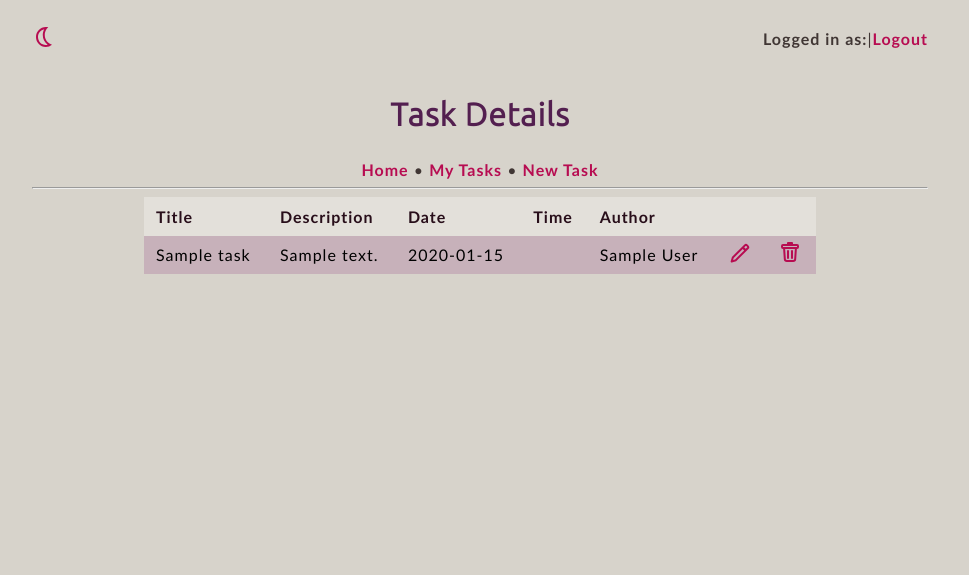
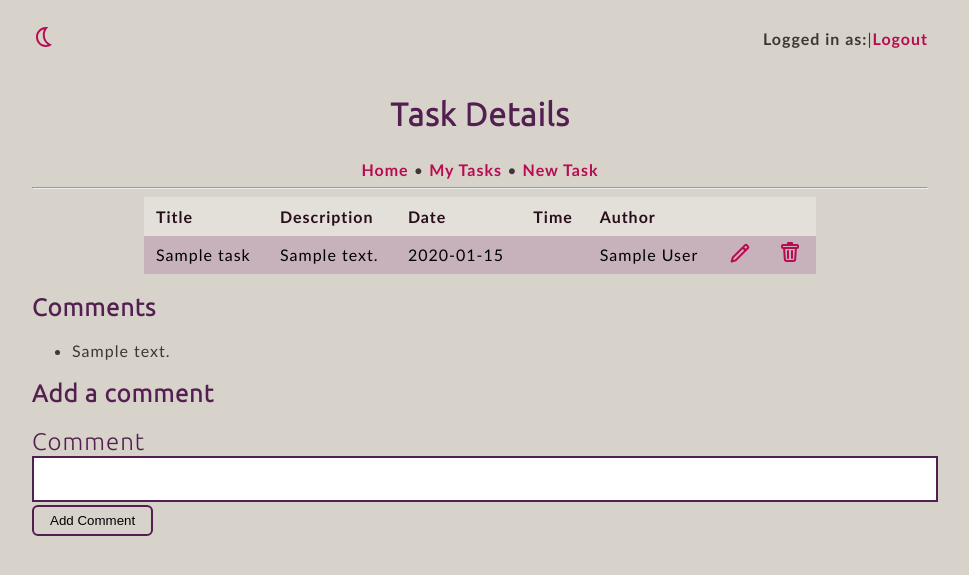
Before and after one commit to ethannixon66/3155TeamProject, a Flask app: page /tasks/1/ in a window 1280 px wide. Shown: the top 575 px of the page, without its empty margins (160-1129 px from the left). Run offline with Flask 3, Linux system fonts and the light colour scheme; the visitor is signed in with stand-in values (Sample User, id 1); tables that the repository leaves empty hold one stand-in row (values such as "Sample post").

Commit message:
Added Commenting
Added commenting feature to tasks

```diff
--- a/main.py
+++ b/main.py
@@ -2,6 +2,7 @@ import os                 # os is used to get environment variables IP & PORT
 from flask import Flask, render_template, request, redirect, url_for, flash, session
 from database import db
 from models import Task, User
+from models import Comment as Comment
 from sqlalchemy.exc import NoResultFound
 from forms import RegisterForm, LoginForm, CommentForm
 from functools import wraps
@@ -176,7 +177,8 @@ def set_task_order(order):
 def get_task(task_id):
     task = db.session.query(Task).filter_by(id=task_id).one()
     author = db.session.query(User).filter_by(id=task.author).one()
-    return render_template('task.html', task=task, user=session['user'], author=author)
+    form = CommentForm()
+    return render_template('task.html', task=task, user=session['user'], author=author, form = form)
 
 @app.route('/tasks/edit/<task_id>/', methods=['GET', 'POST'])
 @requires_user_login
@@ -226,5 +228,22 @@ def toggle_theme():
         session['light_theme'] = True
     return redirect(session['last'])
 
+@app.route('/tasks/<task_id>/comment', methods=['POST'])
+def new_comment(task_id):
+    if session.get('user'):
+        comment_form = CommentForm()
+        # validate_on_submit only validates using POST
+        if comment_form.validate_on_submit():
+            # get comment data
+            comment_text = request.form['comment']
+            new_task = Comment(comment_text, int(task_id), session['user_id'])
+            db.session.add(new_task)
+            db.session.commit()
+
+        return redirect(url_for('get_tasks', task_id=task_id))
+
+    else:
+        return redirect(url_for('login'))
+
 if __name__ == '__main__':
     app.run(host=os.getenv('IP', '127.0.0.1'),port=int(os.getenv('PORT', 5000)),debug=True)
--- a/templates/task.html
+++ b/templates/task.html
@@ -33,4 +33,25 @@
             </td>
         </tr>
     </table>
+
+    {% if task.comments %}
+        {% if task.comments|length > 0 %}
+            <h2>Comments</h2>
+            <ul>
+            {% for comment in task.comments %}
+                <li>{{ comment.content }}</li>
+            {% endfor %}
+            </ul>
+        {% endif %}
+    {% endif %}
+    <form action="{{ url_for('new_comment', task_id=task.id) }}" method="post">
+        <div class="formwrapper">
+            <h2 class="title">Add a comment</h2>
+            <div class="form-field">
+            {{ form.comment.label }} <br/> {{ form.comment }}
+            </div>
+            {{ form.submit }}
+        </div>
+    </form>
+
 {% endblock content %}
```
Also changed, not shown: models.py (+15 -0 lines).
